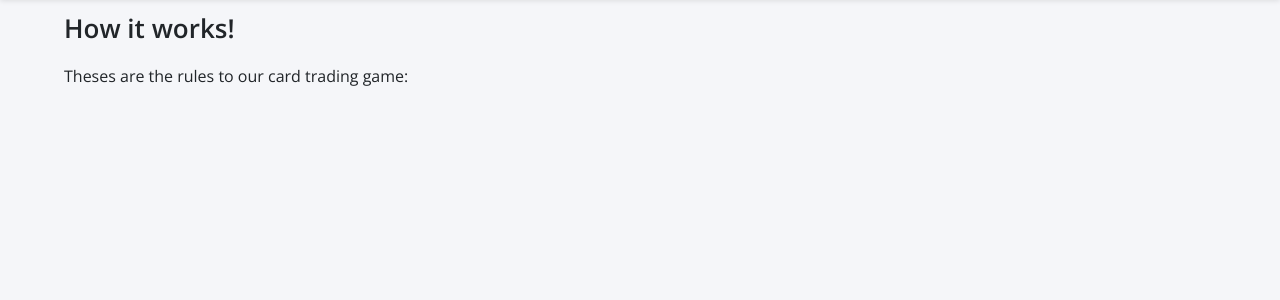
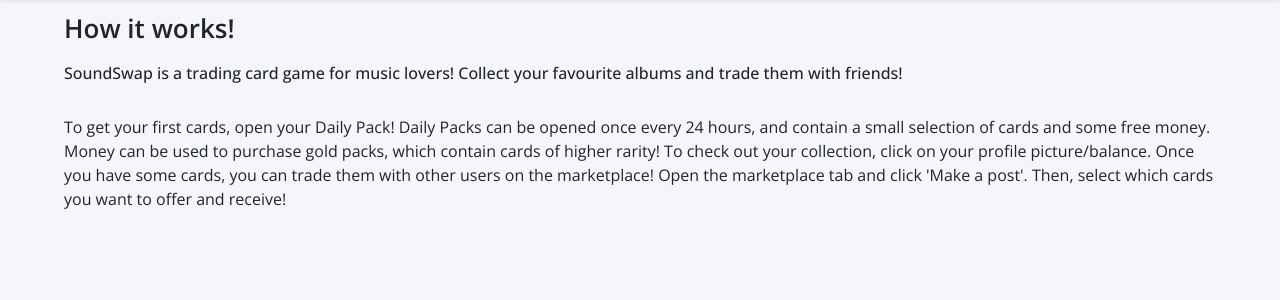
Before and after one commit to 23640118/AgileWebDev, a Flask app: page /how_it_works in a window 1280 px wide. Shown: the part 65-365 px from the top of the page. Run offline with Flask 3, Linux system fonts and the light colour scheme; some libraries are stand-ins or nearby versions.

Commit message:
Added rules page

```diff
--- a/app/templates/rules.html
+++ b/app/templates/rules.html
@@ -2,6 +2,14 @@
 
 {% block content %}
    <h1>How it works!</h1>
-   <p> Theses are the rules to our card trading game:</p>
+   <h6>SoundSwap is a trading card game for music lovers! Collect your favourite albums and trade them with friends!</h6>
+   </br>
+   <p>
+      To get your first cards, open your Daily Pack! Daily Packs can be opened once every 24 hours, and contain a small selection of
+      cards and some free money. Money can be used to purchase gold packs, which contain cards of higher rarity! To check out your collection,
+      click on your profile picture/balance.
+      Once you have some cards, you can trade them with other users on the marketplace! Open the marketplace tab and click 'Make a post'. Then,
+      select which cards you want to offer and receive!
+   </p>
 
 {% endblock %}
```
